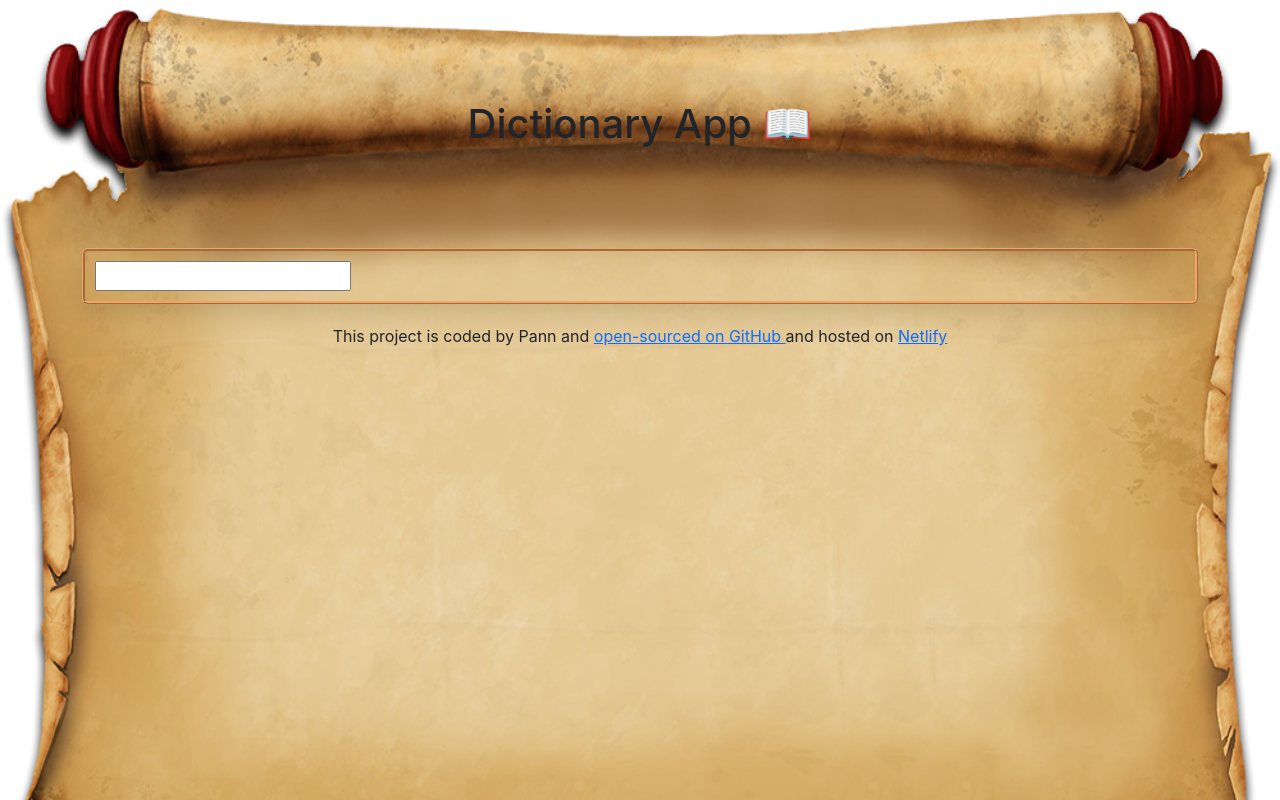
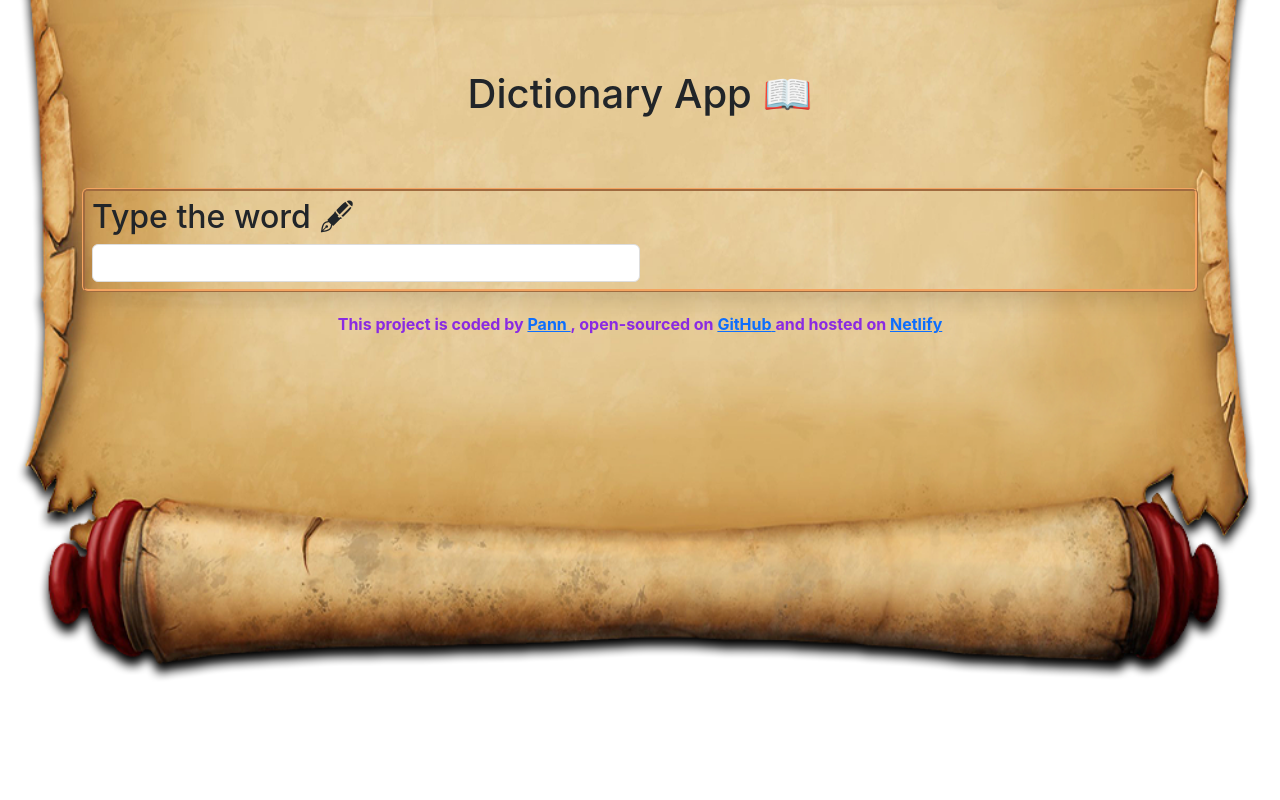
Before and after one commit to pansypanneiphyu/dictionary-project, a React (Create React App) app: page / in a window 1280 px wide. Built offline with nearby package versions, Linux system fonts and the light colour scheme.

Commit message:
input Dictionary css

```diff
--- a/src/App.css
+++ b/src/App.css
@@ -1,11 +1,16 @@
 body {
-  background-image: url("./scroll-png-26394.png");
+  background-image: url(./scroll-png-26394.png);
+  background-attachment: scroll;
+  background-position: center;
+  background-repeat: no-repeat;
   background-size: cover;
 }
-.App-header {
-  margin: 100px 20px;
+.App header {
+  margin: 70px 10px;
 }
 .App footer {
   text-align: center;
+  color: blueviolet;
+  font-weight: bold;
   margin: 20px 10px;
 }
--- a/src/App.js
+++ b/src/App.js
@@ -13,9 +13,11 @@ export default function App() {
           <Dictionary />
         </main>
         <footer>
-          This project is coded by Pann and{" "}
+          This project is coded by{" "}
+          <a href="https://www.shecodes.io/students/356-pann-phyu"> Pann </a> ,
+          open-sourced on{" "}
           <a href="https://github.com/pansypanneiphyu/dictionary-project">
-            open-sourced on GitHub{" "}
+            GitHub{" "}
           </a>
           and hosted on{" "}
           <a href="https://peaceful-hypatia-33fa43.netlify.app/">Netlify</a>{" "}
--- a/src/Dictionary.css
+++ b/src/Dictionary.css
@@ -1,6 +1,14 @@
 .Dictionary section {
   border: 1mm ridge sandybrown;
-  padding: 10px;
+  padding: 7px;
   border-radius: 6px;
   box-shadow: 0 10px 20px rgb(0 0 0/10%);
 }
+
+.Dictionary input {
+  width: 50%;
+  border-radius: 6px;
+  padding: 6px 10px;
+  color: #333;
+  border: 1px solid #ddd;
+}
--- a/src/Dictionary.js
+++ b/src/Dictionary.js
@@ -25,6 +25,7 @@ export default function Dictionary() {
   return (
     <div className="Dictionary">
       <section>
+        <h2>Type the word 🖋</h2>
         <form onSubmit={search}>
           <input type="search" onChange={handleKeywordChange} />
         </form>
```
